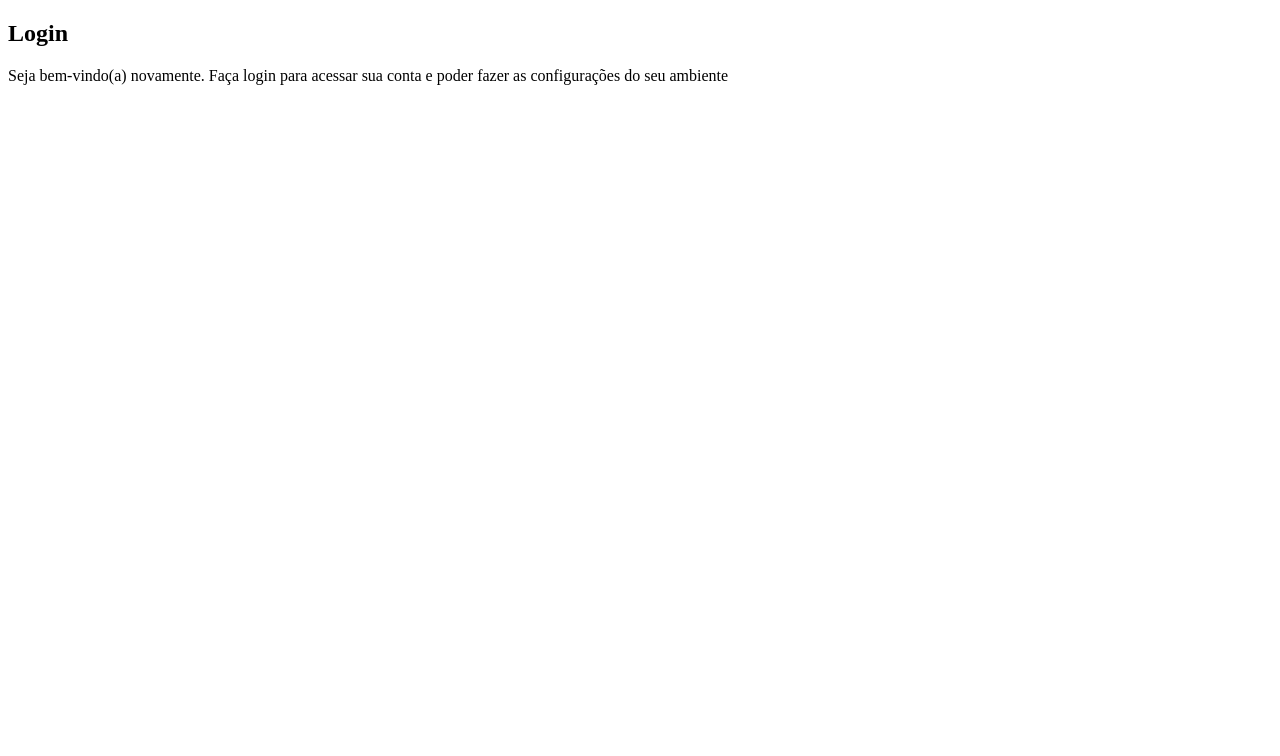
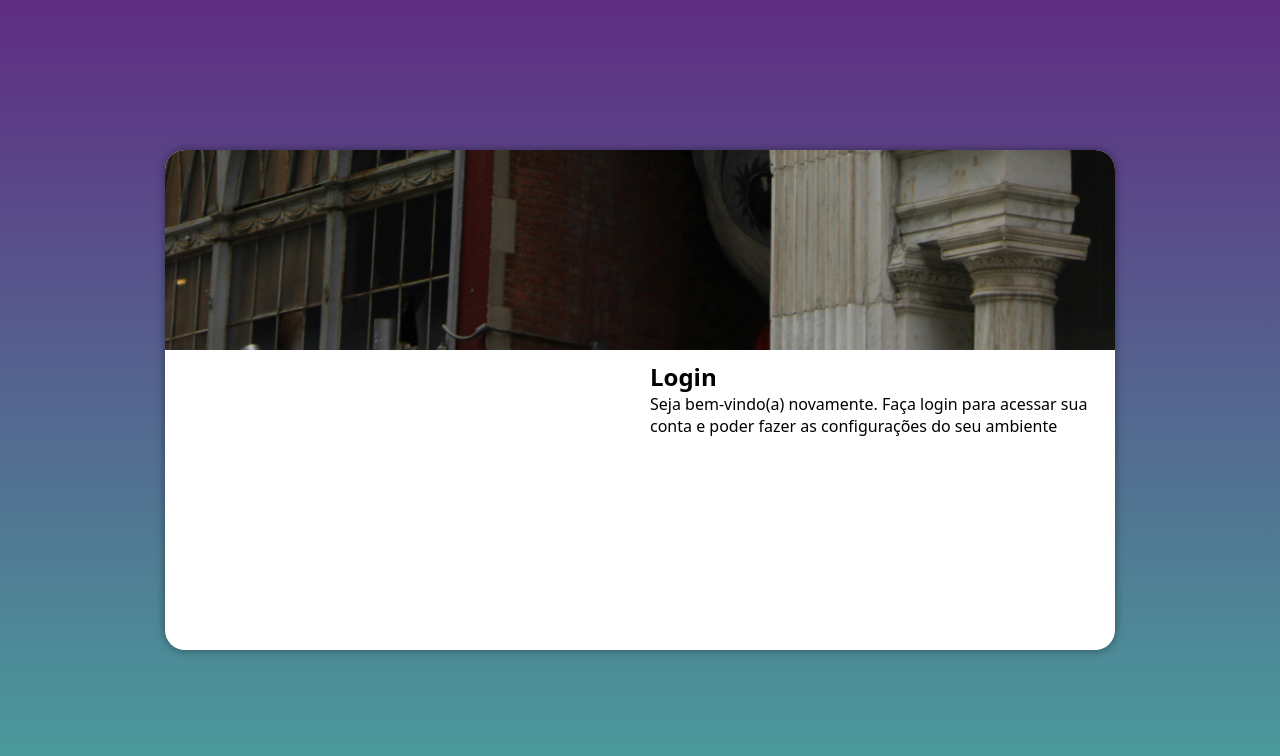
Before and after one commit to GuiVasconcelosDev/projeto-login, a PHP site: page / in a window 1280 px wide. Shown: the top 756 px of the page. Run offline with PHP 8.4, Linux system fonts and the light colour scheme.

Commit message:
medi aquery para outras telas

```diff
--- a/estilos/login.css
+++ b/estilos/login.css
@@ -5,5 +5,50 @@
 */
 
 * {
+    font-family: system-ui, -apple-system, BlinkMacSystemFont, 'Segoe UI', Roboto, Oxygen, Ubuntu, Cantarell, 'Open Sans', 'Helvetica Neue', sans-serif;
+    margin: 0px;
+    padding: 0px;
+    box-sizing: border-box;
+}
+
+body, html {
+    background-color: #5f2c82;
+    height: 100vh;
+    width: 100vw;
+}
+
+main {
+    position: relative;
+    height: 100vh;
+    width: 100vw;
+}
+
+section#login {
+    position: absolute;
+    top: 50%;
+    left: 50%;
+    transform: translate(-50%, -50%);
+    overflow: hidden;
+
+    background-color: white;
+    width: 250px;
+    height: 500px;
+    border-radius: 20px;
+    box-shadow: 0px 0px 10px rgba(0, 0, 0, 0.416);
+
+    transition: width 0.4s, height 0.4s;
+    transition-timing-function: ease;
+}
+
+section#login > div#imagem {
+    background: url('../imagens/pexels-luana-scorsoni-2154631905-33448110.jpg') no-repeat center bottom;
+    background-size: cover;
+    height: 200px;
+    display: block;
+}
+
+section#login > div#formulario {
+    display: block;
+    padding: 10px;
 
 }
--- /dev/null
+++ b/estilos/media-query.css
@@ -0,0 +1,44 @@
+@media screen and (min-width: 768px) and (max-width: 992px) {
+
+    body {
+        background-image: linear-gradient(to top, #49a09d, #5f2c82);
+    }
+
+    section#login {
+        width: 80vw;
+
+    }
+
+    section#login > div#imagem {
+        float: left;
+        width: 30%;
+        height: 100%;
+    }
+
+    section#login > div#formulario {
+        float: right;
+        width: 70%;
+    }
+}
+
+@media screen and (min-width: 1200px) {
+
+     body {
+        background-image: linear-gradient(to top, #49a09d, #5f2c82);
+    }
+
+    section#login {
+        width: 950px;
+    }
+
+    section#imagem {
+        float: left;
+        width: 50%;
+        height: 100%;
+    }
+
+    section#login > div#formulario {
+        float: right;
+        width: 50%;
+    }
+}
--- a/index.html
+++ b/index.html
@@ -5,6 +5,7 @@
     <meta name="viewport" content="width=device-width, initial-scale=1.0">
     <title>Login</title>
     <link rel="stylesheet" href="estilos/login.css">
+    <link rel="stylesheet" href="estilos/media-query.css">
 </head>
 <body>
     <main>
```
Also changed, not shown: imagens/pexels-luana-scorsoni-2154631905-33448110.jpg (added).
